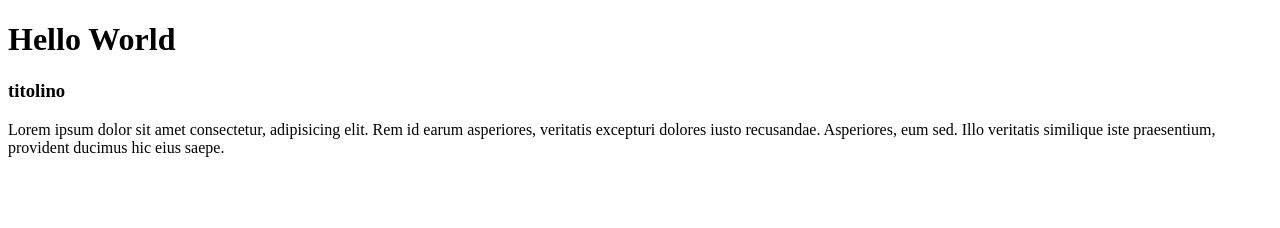
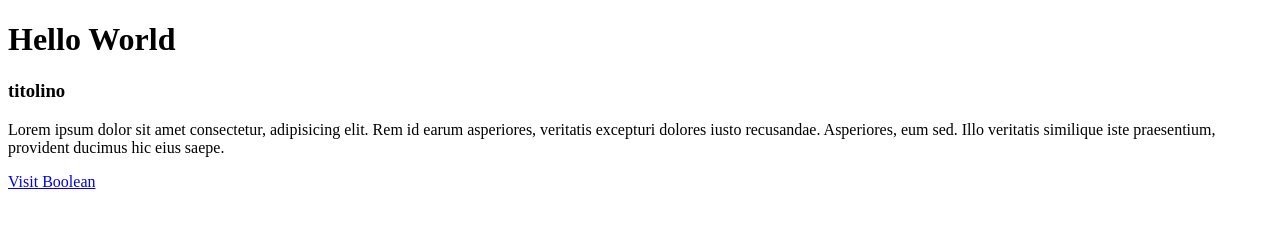
Before and after one commit to giovannitamburini/htmlcss-hello, a plain HTML site: page index.html in a window 1280 px wide. Drawn offline with Linux system fonts and the light colour scheme.

Commit message:
inserimento link boolean

```diff
--- a/index.html
+++ b/index.html
@@ -10,5 +10,6 @@
     <h1>Hello World</h1>
     <h3>titolino</h3>
     <p>Lorem ipsum dolor sit amet consectetur, adipisicing elit. Rem id earum asperiores, veritatis excepturi dolores iusto recusandae. Asperiores, eum sed. Illo veritatis similique iste praesentium, provident ducimus hic eius saepe.</p>
+    <a rel="stylesheet" href="https://boolean.careers/">Visit Boolean</a>
 </body>
 </html>
```
